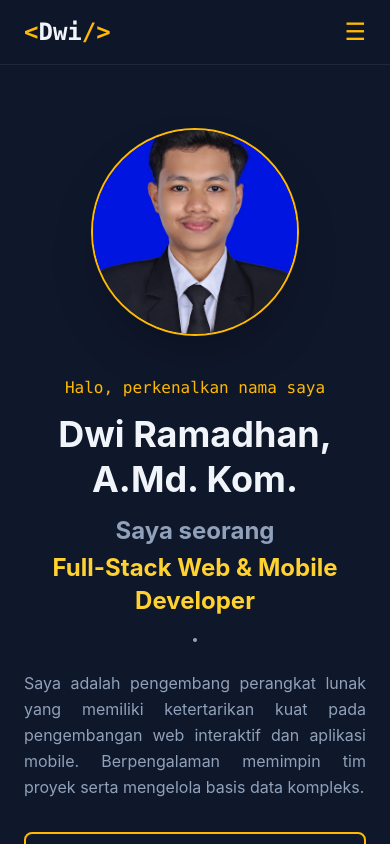
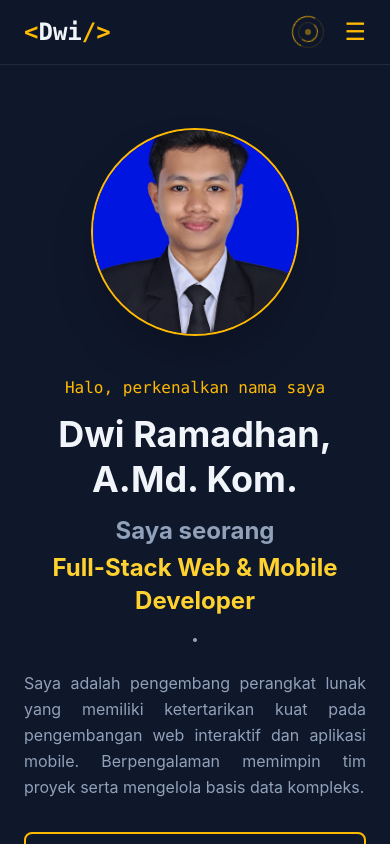
Before and after one commit to Dwi-Ramadhan15/portofolio, a React (Vite) app: page / in a window 390 px wide. Shown: the top 844 px of the page. Built offline with nearby package versions, Linux system fonts and the light colour scheme.

Commit message:
Perubahan Style dan link

```diff
--- a/src/components/Header.jsx
+++ b/src/components/Header.jsx
@@ -31,9 +31,17 @@ const Header = () => {
           </div>
         </div>
 
-        <button className="lg:hidden text-amber-400 text-2xl" onClick={() => setIsOpen(!isOpen)}>
-          {isOpen ? '✕' : '☰'}
-        </button>
+        <div className="flex lg:hidden items-center gap-5">
+          <div className="relative w-8 h-8 flex items-center justify-center opacity-80">
+            <div className="absolute w-full h-full border border-amber-400/20 rounded-full animate-[spin_4s_linear_infinite] border-t-amber-400 border-r-amber-400"></div>
+            <div className="absolute w-5 h-5 border border-amber-400/20 rounded-full animate-[spin_3s_linear_infinite_reverse] border-b-amber-400 border-l-amber-400"></div>
+            <div className="absolute w-1.5 h-1.5 bg-amber-400 rounded-full animate-pulse"></div>
+          </div>
+          <button className="text-amber-400 text-2xl" onClick={() => setIsOpen(!isOpen)}>
+            {isOpen ? '✕' : '☰'}
+          </button>
+        </div>
+
       </div>
 
       {isOpen && (
```
